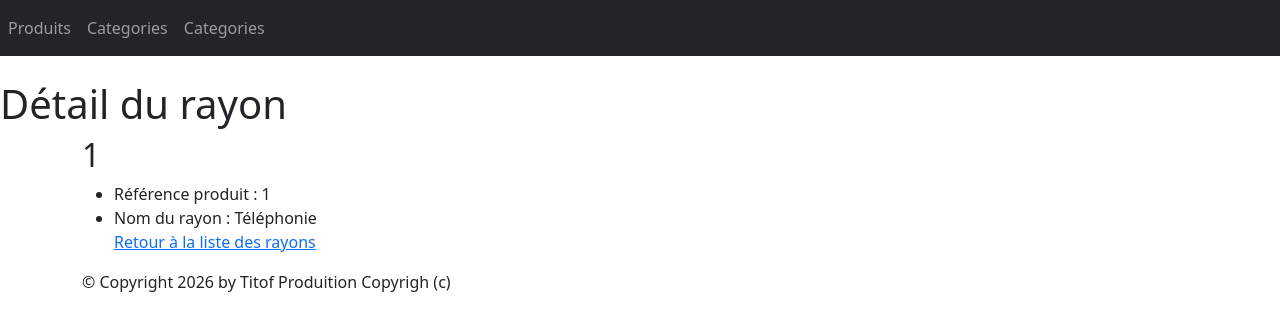
After one commit to NolhanDolou/TutoDjango-DOLOU, a Django app: page /monApp/rayon/1/ in a window 1280 px wide. The commit adds this page. Shown: the top 331 px of the page. Run offline with Django 5.2, Linux system fonts and the light colour scheme; data comes from the database, SQL or seed files in the repository; both versions use the stored data as it was after the commit; some libraries are stand-ins or nearby versions.

Commit message:
fin partie rayon

```diff
--- a/monProj/monApp/templates/monApp/ListRayons.html
+++ b/monProj/monApp/templates/monApp/ListRayons.html
@@ -18,6 +18,7 @@
         <tr>
         <td>{{ r.idRayon }} </td>
         <td>{{ r.nomRayon }} </td>
+        <td><a href="{% url 'detailRayon' r.idRayon %}">{{ r.idRayon }}</a></td>
         </tr>
         {% endfor %}
         </tbody>
--- a/monProj/monApp/templates/monApp/base.html
+++ b/monProj/monApp/templates/monApp/base.html
@@ -19,6 +19,12 @@
 <li class="nav-item">
 <a class="nav-link" href="{% url 'listProduits' %}">Produits</a>
 </li>
+<li class="nav-item">
+<a class="nav-link" href="{% url 'ListeCategories' %}">Categories</a>
+</li>
+<li class="nav-item">
+<a class="nav-link" href="{% url 'ListeRayons' %}">Categories</a>
+</li>
 </ul>
 </div>
 </nav >
--- /dev/null
+++ b/monProj/monApp/templates/monApp/detail_rayon.html
@@ -0,0 +1,12 @@
+{% extends 'monApp/base.html' %}
+{% block menu %}
+<h1>{{titremenu}}</h1>
+{% endblock %}
+{% block contenu %}
+<h2>{{ rayon.idRayon }}</h2>
+<ul>
+    <li>Référence produit : {{rayon.idRayon }} </li>
+    <li>Nom du rayon : {{ rayon.nomRayon }} </li>
+    <a href="{% url 'ListeRayons' %}">Retour à la liste des rayons</a>
+</ul>
+{% endblock %}
--- a/monProj/monApp/urls.py
+++ b/monProj/monApp/urls.py
@@ -22,6 +22,9 @@ urlpatterns = [
     path("categorie/<int:pk>/",views.CategorieDetailView.as_view(), name='detailCategorie'),
     # path("ListeCategories/", views.ListeCategories, name="ListeCategories"),
 
-    path("ListeRayons/", views.ListeRayons, name="ListeRayons"),
+    path("rayons/", views.RayonListView.as_view(), name="ListeRayons"),
+    path("rayon/<int:pk>/",views.RayonDetailView.as_view(), name='detailRayon'),
+    #path("ListeRayons/", views.ListeRayons, name="ListeRayons"),
+
     path("ListeStatuts/", views.ListeStatuts, name="ListeStatuts")
 ]
--- a/monProj/monApp/views.py
+++ b/monProj/monApp/views.py
@@ -92,6 +92,27 @@ class CategorieDetailView(DetailView):
         context['titremenu'] = "Détail de la catégorie"
         return context
 
+class RayonListView(ListView):
+    model = Rayon
+    template_name = "monApp/ListRayons.html"
+    context_object_name = "rayons"
+
+    def get_context_data(self, **kwargs):
+        context = super(RayonListView, self).get_context_data(**kwargs)
+        context['titremenu'] = "Liste de mes rayons !"
+        return context
+
+
+class RayonDetailView(DetailView):
+    model = Rayon
+    template_name = "monApp/detail_rayon.html"
+    context_object_name = "rayon"
+
+    def get_context_data(self, **kwargs):
+        context = super(RayonDetailView, self).get_context_data(**kwargs)
+        context['titremenu'] = "Détail du rayon"
+        return context
+
 # def ListeProduits(request):
 #     prdts = Produit.objects.all()
 #     res = "<ul>"
```
Also changed, not shown: monProj/db.sqlite3, monProj/monApp/models.py (line endings or trailing spaces).
